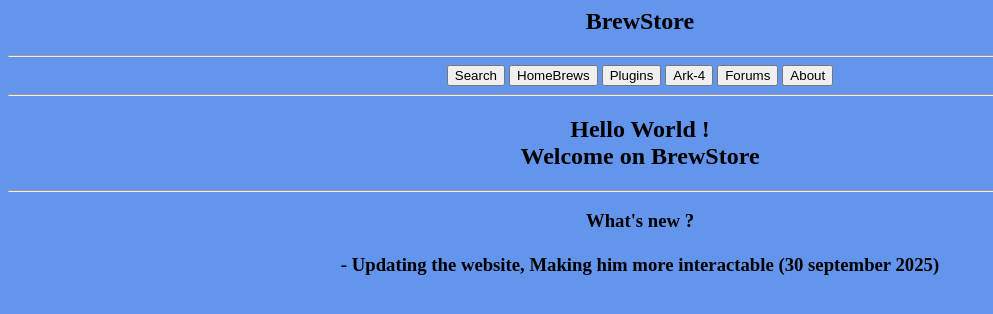
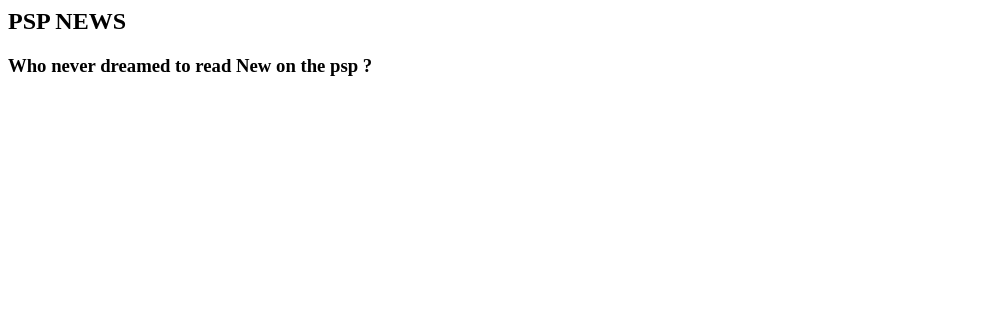
Before and after one commit to brewstore/brewstore.github.io, a plain HTML site: page index.html in a window 1280 px wide. Shown: the whole page, without its empty margins (0-993 px from the left). Drawn offline with Linux system fonts and the light colour scheme.

Commit message:
Update index.html

```diff
--- a/index.html
+++ b/index.html
@@ -1,29 +1,16 @@
 <html>
     <head>
-        <title>BrewStore</title>
-        <link rel="icon" href="Assets/icon.ico" type="image/x-icon" sizes="32x32">
-        <link rel="icon" href="Assets/icon16.ico" type="image/x-icon" sizes="16x16">
+        <title>PSP News - why using a phone when you have a PSP ?</title>
+        <header>
+            <h2 style:"text-align: center">PSP NEWS</h2>
+            <h3 style:"text-align: center">Who never dreamed to read New on the psp ?</h2>
+
+        </header>
     </head>
-    <header style="text-align: center;">
-        <h2>BrewStore</h2>
-        <hr>
-        <button onclick="load('search.html')">Search</button>
-        <button onclick="load('homebrews.html')">HomeBrews</button>
-        <button onclick="load('Plugins.html')">Plugins</button>
-        <button onclick="load('ark.html')">Ark-4</button>
-        <button onclick="load('forum.html')">Forums</button>
-        <button onclick="load('about.html')">About</button>
-        <hr>
+    <body>
 
-    </header>
-    <body style="background-color: cornflowerblue;">
-        <h2 style="text-align: center;">Hello World !<br>Welcome on BrewStore</h2>
-        <hr>
-        <h3 style="text-align: center;">What's new ?<br><br>- Updating the website, Making him more interactable (30 september 2025)</h3>
     </body>
 </html>
 <script>
-    function load(url) {
-        window.location.href=url;
-    }
+
 </script>
```
